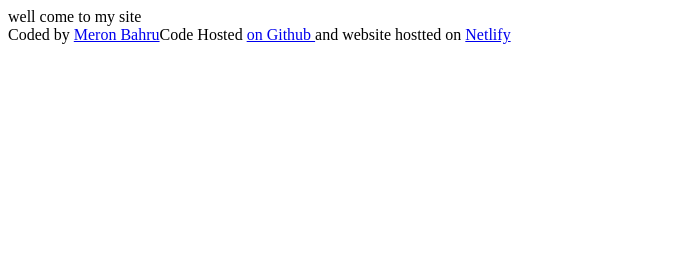
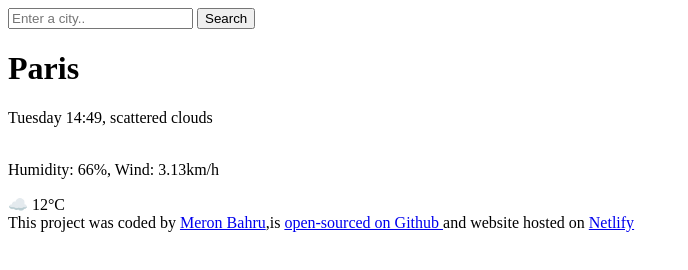
Before and after one commit to merry1214/MyWeatherApp, a plain HTML site: page index.html in a window 1280 px wide. Shown: the whole page, without its empty margins (0-688 px from the left). Drawn offline with Linux system fonts and the light colour scheme.

Commit message:
updated the html file

```diff
--- a/index.html
+++ b/index.html
@@ -6,11 +6,29 @@
     <title>Document</title>
   </head>
   <body>
-    well come to my site
+    <header>
+      <form>
+        <input type="search" placeholder="Enter a city.." required />
+        <input type="submit" value="Search" />
+      </form>
+    </header>
+    <main>
+      <div>
+        <h1>Paris</h1>
+      <p>
+        Tuesday 14:49, scattered clouds</p><br>
+        Humidity: 66%, Wind: 3.13km/h
+      </p>
+    </div>
+      <div>☁️ 12°C</div>
+
+    </main>
+
     <footer>
-      Coded by <a href="https://github.com/merry1214">Meron Bahru</a>Code Hosted
-      <a href="https://github.com/merry1214/MyWeatherApp">on Github </a> and
-      website hostted on
+      This project was coded by
+      <a href="https://github.com/merry1214">Meron Bahru</a>,is
+      <a href="https://github.com/merry1214/MyWeatherApp">open-sourced on Github </a> and
+      website hosted on
       <a href="https://golden-profiterole-8d4d05.netlify.app/">Netlify</a>
     </footer>
   </body>
```
